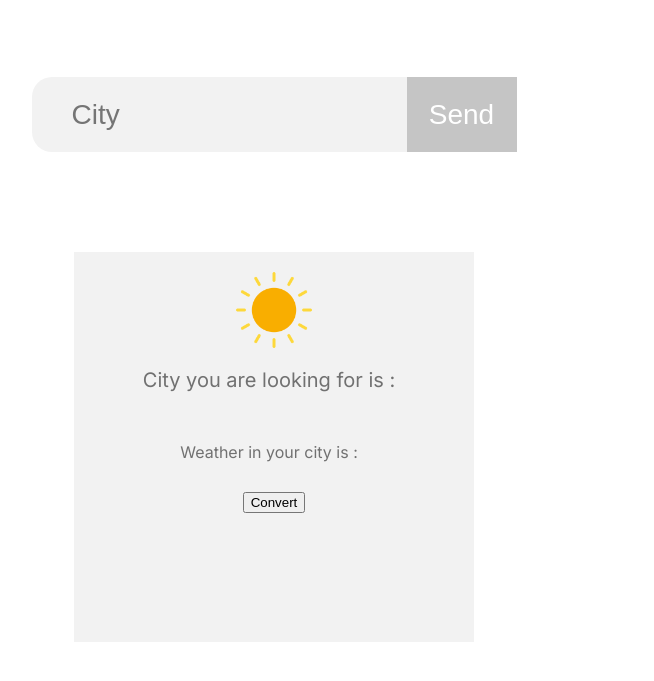
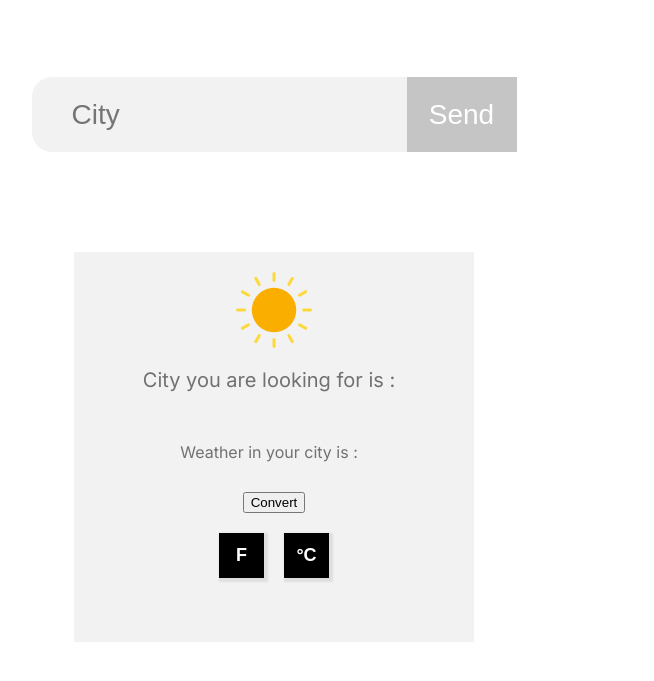
Before and after one commit to Numsik/weatherapp-odin, a plain HTML site: page index.html in a window 1280 px wide. Shown: the part 239-920 px from the top of the page, without its empty margins (366-1020 px from the left). Drawn offline with Linux system fonts and the light colour scheme; no server answers.

Commit message:
ui almost done

```diff
--- a/index.html
+++ b/index.html
@@ -34,6 +34,11 @@
 
 
         <button class="teplota">Convert</button>
+        <div class="divbuttons">
+            <button>F</button>
+            <button>°C</button>
+        </div>
+
     </div>
 
 
--- a/styles.css
+++ b/styles.css
@@ -104,3 +104,18 @@ body{
     margin: 0;
 
 }
+.divbuttons{
+    margin-top: 20px;
+    display: flex;
+    gap: 20px;
+}
+.divbuttons button{
+    width: 45px;
+    height: 45px;
+    background-color: black;
+    color: white;
+    border: none;
+    font-size: 18px;
+    font-weight: bold;
+    box-shadow: 2px 2px 2px 2px #00000015;
+}
```
